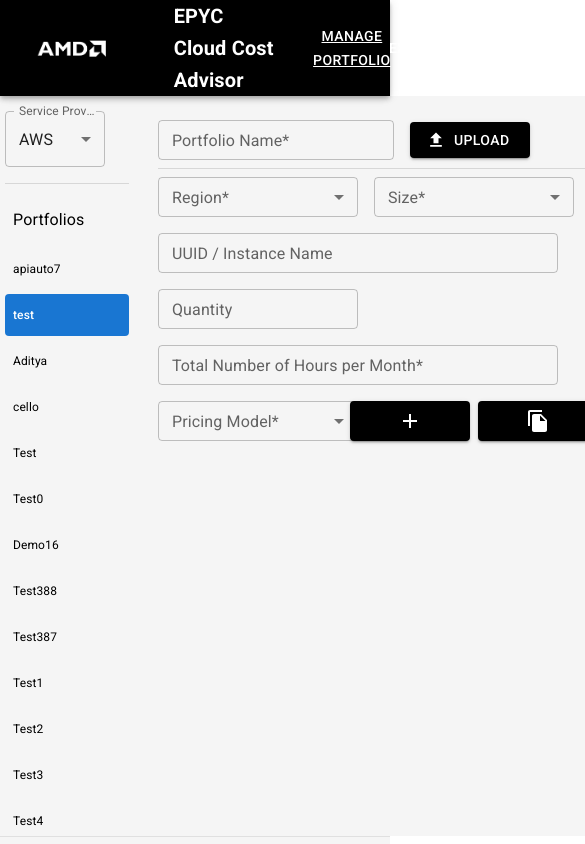
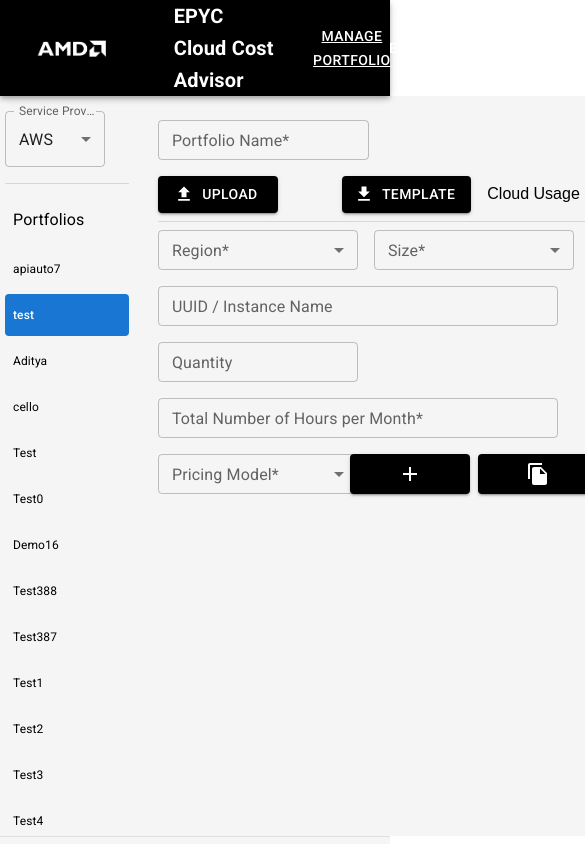
Before and after one commit to prabhatkumar7739/Project1, a React (Vite) app: page / in a window 390 px wide. Shown: the top 844 px of the page, 585 px wide, since content can reach past the window. Built offline with nearby package versions, Linux system fonts and the light colour scheme; some icons are missing.

Commit message:
Updating sidebar for options

```diff
--- a/src/components/Sidebar/SidebarDrawer.jsx
+++ b/src/components/Sidebar/SidebarDrawer.jsx
@@ -1,16 +1,15 @@
-import React from "react";
+import React, { useState } from "react";
 import {
-  Box,
   Divider,
   useTheme,
   IconButton,
 } from "@mui/material";
 import ChevronLeftIcon from "@mui/icons-material/ChevronLeft";
-import SidebarSelect from './SidebarSelect';
+import SidebarSelect from "./SidebarSelect";
 import PortfolioHeader from "./PortfolioHeader";
 import PortfolioList from "./PortfolioList";
 
-const drawerWidth = '20%';
+const drawerWidth = "20%";
 
 const selectOptions = [
   {
@@ -31,22 +30,22 @@
   const theme = useTheme();
   const borderColor = theme.palette.sidebar?.border || theme.palette.divider;
 
+  // State for selected service provider
+  const [selectedProvider, setSelectedProvider] = useState("AWS");
+
+  // Handle selection change
+  const handleProviderChange = (event) => {
+    setSelectedProvider(event.target.value);
+  };
+
   return (
-    // <Box
-    //   bgcolor="inherit"
-    //   mt={theme.spacing(8.375)}
-    //   sx={{
-    //     width: drawerWidth,
-    //     flexShrink: 0,
-    //     borderRight: `1px solid ${borderColor}`,
-    //   }}
-    // >
-    <div style={{width: drawerWidth,marginTop:'10px',padding:'5px'}}>
- <div style={{display:'flex'}}>
+    <div style={{ width: drawerWidth, marginTop: "10px", padding: "5px" }}>
+      <div style={{ display: "flex" }}>
         <SidebarSelect
           label="Service Provider"
           options={selectOptions}
-          value={selectOptions[0].options[0].value}
+          value={selectedProvider}
+          onValueChange={handleProviderChange}
         />
         <IconButton
           id="btn-dashboard-togglePortfolios"
@@ -62,13 +61,11 @@
         >
           <ChevronLeftIcon fontSize="large" />
         </IconButton>
-        </div>
+      </div>
 
       <Divider sx={{ my: 2 }} />
       <PortfolioHeader />
       <PortfolioList />
     </div>
-
-    // </Box>
   );
 }
--- a/src/components/pages/Home/TopFormSection.jsx
+++ b/src/components/pages/Home/TopFormSection.jsx
@@ -1,17 +1,41 @@
-import React from 'react';
-import { Box, Grid, TextField, MenuItem, FormControl, Divider, Button, Stack, Link } from '@mui/material';
+import React, { useState, memo } from 'react';
+import {Box,Grid,TextField,MenuItem,FormControl,Divider,Button,Stack,Link} from '@mui/material';
 import { Upload, Download, Add, FileCopy, HelpOutline } from '@mui/icons-material';
 
+const commonBtnStyle = {
+  backgroundColor: 'black',
+  color: 'white',
+  '&:hover': { backgroundColor: '#333' },
+  minWidth: '120px'
+};
+
+const textFieldProps = (label, value, onChange, width = 200, options = []) => (
+  <FormControl>
+    <TextField
+      label={label}
+      variant="outlined"
+      select={!!options.length}
+      value={value}
+      onChange={onChange}
+      sx={{ width }}
+      size="small"
+    >
+      {options.map((opt) => (
+        <MenuItem key={opt.value} value={opt.value}>{opt.label}</MenuItem>
+      ))}
+    </TextField>
+  </FormControl>
+);
+
 const PortfolioForm = () => {
-  const [region, setRegion] = React.useState('');
-  const [size, setSize] = React.useState('');
-  const [pricingModel, setPricingModel] = React.useState('');
+  const [region, setRegion] = useState('');
+  const [size, setSize] = useState('');
+  const [pricingModel, setPricingModel] = useState('');
 
   return (
     <>
-      {/* Portfolio Name Section*/}
       <Grid container spacing={2} sx={{ mb: 1, alignItems: 'center' }}>
-        <Grid item size={{ xs: 6, md: 3 }}>
+        <Grid item xs={6} md={3}>
           <TextField
             id="portfolio-name"
             label="Portfolio Name*"
@@ -21,47 +45,15 @@
           />
         </Grid>
 
-        <Grid item size={{xs: 4, md:5}}>
-          <Box sx={{
-            display: 'flex',
-            alignItems: 'center',
-            gap: 2,
-            justifyContent: { xs: 'flex-start', sm: 'flex-end' }
-          }}>
+        <Grid item xs={6} md={5}>
+          <Box sx={{ display: 'flex', alignItems: 'center', gap: 2, justifyContent: { xs: 'flex-start', sm: 'flex-end' } }}>
             <Stack direction="row" spacing={8}>
-              <Button
-                variant="contained"
-                startIcon={<Upload />}
-                sx={{
-                  backgroundColor: 'black',
-                  color: 'white',
-                  '&:hover': { backgroundColor: '#333' },
-                  minWidth: '120px'
-                }}
-              >
-                Upload
-              </Button>
-              <Button
-                variant="contained"
-                startIcon={<Download />}
-                sx={{
-                  backgroundColor: 'black',
-                  color: 'white',
-                  '&:hover': { backgroundColor: '#333' },
-                  minWidth: '120px'
-                }}
-              >
-                Template
-              </Button>
+              <Button variant="contained" startIcon={<Upload />} sx={commonBtnStyle}>Upload</Button>
+              <Button component="a" href="/PortfolioTemplate.csv" download="PortfolioTemplate.csv" variant="contained" startIcon={<Download />} sx={commonBtnStyle}>Template</Button>
             </Stack>
             <Link
               href="#"
-              sx={{
-                color: 'black',
-                textDecoration: 'none',
-                '&:hover': { textDecoration: 'underline' },
-                whiteSpace: 'nowrap'
-              }}
+              sx={{ color: 'black', textDecoration: 'none', '&:hover': { textDecoration: 'underline' }, whiteSpace: 'nowrap' }}
             >
               Cloud Usage Reports
             </Link>
@@ -71,43 +63,21 @@
 
       <Divider sx={{ my: 1, width: '100%' }} />
 
-      {/* First Row of Fields*/}
-      <Grid container spacing={2} sx={{ mb: 2 }} >
+      <Grid container spacing={2} sx={{ mb: 2 }}>
         <Grid item xs={12} sm={4}>
-          <FormControl>
-            <TextField
-              label="Region*"
-              variant="outlined"
-              select
-              value={region}
-              onChange={(e) => setRegion(e.target.value)}
-              sx={{ width: '200px' }}
-              size="small"
-            >
-              <MenuItem value="us-east">US East</MenuItem>
-              <MenuItem value="us-west">US West</MenuItem>
-              <MenuItem value="europe">Europe</MenuItem>
-            </TextField>
-          </FormControl>
+          {textFieldProps('Region*', region, (e) => setRegion(e.target.value), 200, [
+            { label: 'US East', value: 'us-east' },
+            { label: 'US West', value: 'us-west' },
+            { label: 'Europe', value: 'europe' }
+          ])}
         </Grid>
 
         <Grid item xs={12} sm={4}>
-          <FormControl>
-            <TextField
-              id='Size'
-              label="Size*"
-              variant="outlined"
-              select
-              value={size}
-              onChange={(e) => setSize(e.target.value)}
-              sx={{ width: '200px' }}
-              size="small"
-            >
-              <MenuItem value="small">Small</MenuItem>
-              <MenuItem value="medium">Medium</MenuItem>
-              <MenuItem value="large">Large</MenuItem>
-            </TextField>
-          </FormControl>
+          {textFieldProps('Size*', size, (e) => setSize(e.target.value), 200, [
+            { label: 'Small', value: 'small' },
+            { label: 'Medium', value: 'medium' },
+            { label: 'Large', value: 'large' }
+          ])}
         </Grid>
 
         <Grid item xs={12} sm={4}>
@@ -120,17 +90,17 @@
         </Grid>
       </Grid>
 
-      {/* Quantity Section with Mixed Button Sizes */}
       <Grid container spacing={2} sx={{ mb: 2 }}>
         <Grid item xs={12} sm={4}>
           <TextField
             label="Quantity"
             variant="outlined"
-            type='number'
+            type="number"
             sx={{ width: '200px' }}
             size="small"
           />
         </Grid>
+
         <Grid item xs={12} sm={4}>
           <TextField
             label="Total Number of Hours per Month*"
@@ -140,73 +110,36 @@
             size="small"
           />
         </Grid>
+
         <Grid item xs={12} sm={4}>
           <Box sx={{ display: 'flex', alignItems: 'center', gap: 1 }}>
-            <FormControl>
-              <TextField
-                label="Pricing Model*"
-                variant="outlined"
-                select
-                value={pricingModel}
-                onChange={(e) => setPricingModel(e.target.value)}
-                sx={{ width: '200px' }}
-                size="small"
-              >
-                <MenuItem value="on-demand">On-Demand</MenuItem>
-                <MenuItem value="reserved">Reserved</MenuItem>
-                <MenuItem value="spot">Spot</MenuItem>
-              </TextField>
-            </FormControl>
+            {textFieldProps('Pricing Model*', pricingModel, (e) => setPricingModel(e.target.value), 200, [
+              { label: 'On-Demand', value: 'on-demand' },
+              { label: 'Reserved', value: 'reserved' },
+              { label: 'Spot', value: 'spot' }
+            ])}
 
-            {/* Action Buttons */}
             <Box sx={{ display: 'flex', alignItems: 'center', gap: 1 }}>
-              {/* Add Button */}
-              <Button
-                variant="contained"
-                sx={{
-                  backgroundColor: 'black',
-                  color: 'white',
-                  '&:hover': { backgroundColor: '#333' },
-                  minWidth: '120px',
-                  height: '40px',
-                  padding: '8px'
-                }}
-              >
-                <Add />
-              </Button>
+              {[<Add />, <FileCopy />].map((icon, i) => (
+                <Button key={i} variant="contained" sx={{ ...commonBtnStyle, height: '40px', padding: '8px' }}>
+                  {icon}
+                </Button>
+              ))}
 
-              {/* FileCopy Button*/}
-              <Button
-                variant="contained"
-                sx={{
-                  backgroundColor: 'black',
-                  color: 'white',
-                  '&:hover': { backgroundColor: '#333' },
-                  minWidth: '120px',
-                  height: '40px',
-                  padding: '8px'
-                }}
-              >
-                <FileCopy/>
-              </Button>
-              {/* Help Button*/}
               <Button
                 variant="outlined"
                 sx={{
                   backgroundColor: 'white',
                   color: 'black',
                   borderColor: 'black',
-                  '&:hover': {
-                    backgroundColor: '#f5f5f5',
-                    borderColor: 'black'
-                  },
+                  '&:hover': { backgroundColor: '#f5f5f5', borderColor: 'black' },
                   minWidth: '40px',
                   width: '40px',
                   height: '40px',
                   padding: 0
                 }}
               >
-                <HelpOutline/>
+                <HelpOutline />
               </Button>
             </Box>
           </Box>
@@ -216,4 +149,4 @@
   );
 };
 
-export default PortfolioForm;
+export default memo(PortfolioForm);
```
Also changed, not shown: public/PortfolioTemplate.csv (added).
